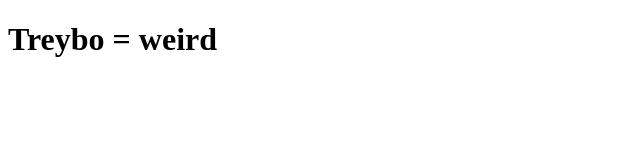
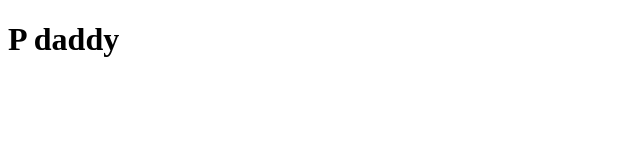
Before and after one commit to courtneykang/CourtneySite, a plain HTML site: page index.html in a window 1280 px wide. Shown: the whole page, without its empty margins (0-640 px from the left). Drawn offline with Linux system fonts and the light colour scheme.

Commit message:
examples.html

```diff
--- a/index.html
+++ b/index.html
@@ -4,6 +4,6 @@
     <title>Courtney Site</title>
   </head>
   <body>
-    <h1>Treybo = weird</h1>
+    <h1>P daddy</h1>
   </body>
 </html>
```
Also changed, not shown: examples.html (added, +5 -0 lines).
